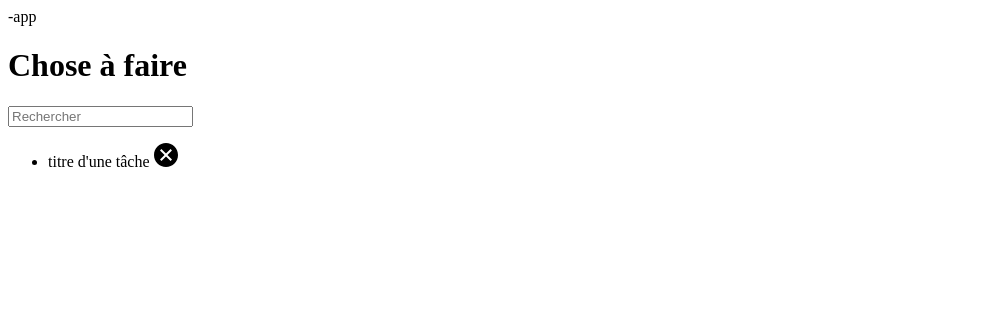
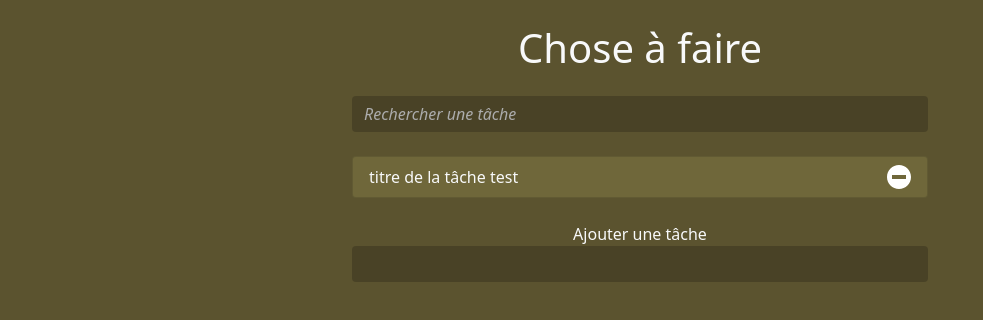
Before and after one commit to VincentVaxelaire/todo-app-in-js, a plain HTML site: page index.html in a window 1280 px wide. Shown: the whole page, without its empty margins (0-983 px from the left). Drawn offline with nearby package versions, Linux system fonts and the light colour scheme.

Commit message:
initial setup
Création des fichier HTML, CSS et JS + Template de la liste de tâches avec boostrap

```diff
--- a/index.html
+++ b/index.html
@@ -1,31 +1,39 @@
-<!DOCTYPE html>
 <html lang="en">
 <head>
   <meta charset="UTF-8">
   <meta name="viewport" content="width=device-width, initial-scale=1.0">
-    <meta http-equiv="x-UA-Compatible" content="ie=edge">
+  <meta http-equiv="X-UA-Compatible" content="ie=edge">
+  <link href="https://cdn.jsdelivr.net/npm/bootstrap@5.0.0-beta1/dist/css/bootstrap.min.css" rel="stylesheet" integrity="sha384-giJF6kkoqNQ00vy+HMDP7azOuL0xtbfIcaT9wjKHr8RbDVddVHyTfAAsrekwKmP1" crossorigin="anonymous">
   <link rel="stylesheet" href="style.css">
-    <title>Todos-app</title>-app</title>
+  <title>Todo-app</title>
 </head>
 <body>
+
   <div class="container">
-        <header>
-            <h1 class="title">Chose à faire</h1>
-            <form action="search">
-                <input type="text" class="form-control" name="search" placeholder="Rechercher">
+
+    <header class="text-center text-light my-4">
+      <h1 class="mb-4">Chose à faire</h1>
+      <form class="search">
+        <input class="form-control m-auto color" type="text" name="search" placeholder="Rechercher une tâche" />
       </form>
     </header>
 
-        <ul class="todo list-items">
-            <li class="item">
-                <span>titre d'une tâche</span>
-                <svg xmlns="http://www.w3.org/2000/svg" width="24" height="24" viewBox="0 0 24 24">
-                    <path d="M12 0c-6.627 0-12 5.373-12 12s5.373 12 12 12 12-5.373 12-12-5.373-12-12-12zm4.597 17.954l-4.591-4.55-4.555 4.596-1.405-1.405 4.547-4.592-4.593-4.552 1.405-1.405 4.588 4.543 4.545-4.589 1.416 1.403-4.546 4.587 4.592 4.548-1.403 1.416z"/>
+    <ul class="list-group todos mx-auto text-light">
+      <li class="list-group-item d-flex justify-content-between align-items-center">
+        <span>titre de la tâche test</span>
+        <svg class="delete" xmlns="http://www.w3.org/2000/svg" width="24" height="24" viewBox="0 0 24 24">
+            <path d="M12 0c-6.627 0-12 5.373-12 12s5.373 12 12 12 12-5.373 12-12-5.373-12-12-12zm7 14h-14v-4h14v4z"/>
         </svg>
       </li>
     </ul>
 
+    <form class="add text-center my-4">
+      <label class="text-light">Ajouter une tâche</label>
+      <input class="form-control m-auto" type="text" name="add" />
+    </form>
+
   </div>
+
 
   <script src="app.js"></script>
 </body>
--- a/style.css
+++ b/style.css
@@ -0,0 +1,24 @@
+body{
+    background: #5b532f;
+}
+.container{
+    max-width: 600px;
+}
+input[type=text],
+input[type=text]:focus{
+    color: #fff;
+    border: none;
+    background: rgba(0,0,0,0.2);
+    max-width: 600px;
+}
+.color::placeholder{
+    color: #acacac;
+    font-style: italic;
+}
+.todos li{
+    background: #6f673a;
+}
+.delete{
+    cursor: pointer;
+    fill: white;
+}
```
Lines whose indentation alone changed are shown as unchanged.
